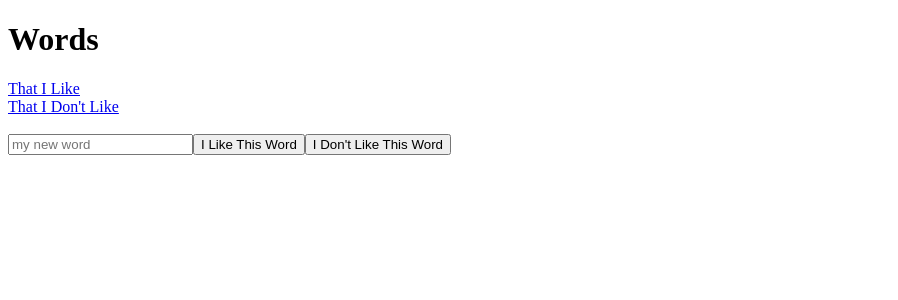
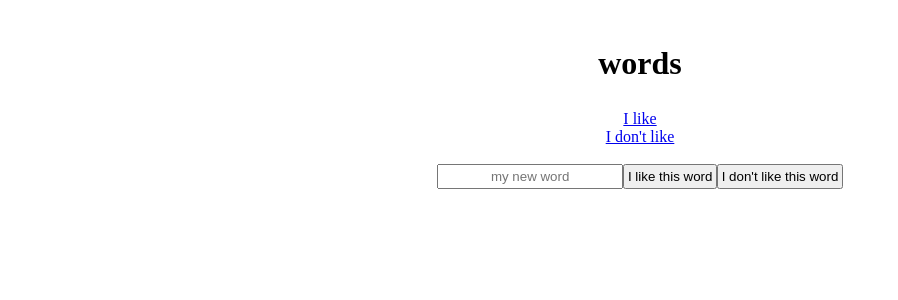
Before and after one commit to JS-Press/Words, a React (Create React App) app: page / in a window 1280 px wide. Shown: the top 300 px of the page, without its empty margins (0-898 px from the left). Built offline with nearby package versions, Linux system fonts and the light colour scheme; no server answers.

Commit message:
included fetched  gifs

```diff
--- a/src/App.css
+++ b/src/App.css
@@ -1,7 +1,10 @@
-/* .App {
+* {
   text-align: center;
+  padding:.2em;
+
 }
 
+/*
 .App-logo {
   height: 40vmin;
   pointer-events: none;
--- a/src/App.js
+++ b/src/App.js
@@ -12,6 +12,11 @@ function App() {
   const [likedWords, setLikedWords] = useState([])
   const [dislikedWords, setDislikedWords] = useState([])
   const [newWord, setNewWord] = useState('')
+
+  const headerStuff = {
+    'Accept': 'application/json',
+    'Content-Type': 'application/json'
+  }
 
 
 // Setting up initial liked / disliked word lists
@@ -28,17 +33,42 @@ function App() {
 
 // Handling new word
   function handleAddWord(feeling){
-    console.log(newWord, `added to ${ feeling }`)
-    setNewWord('')
+
+    // TRYIG TO CHOOSE A LIST OF CURRENT WORDS BASED ON FEELING
+    // let list = ''
+    // if(feeling === 'like'){ let list = likedWords}
+    // else if(feeling === 'dislike'){ let list = dislikedWords}
+          //{feeling : [...( feeling === 'dislike' ? dislikedWords : likedWords ), newWord]}
+
+
+    console.log(newWord, `added to ${ feeling }`, `with ${feeling === 'dislike' ? 'dislikedWords' : 'likedWords' }`)
+    console.log('patching', JSON.stringify({[feeling] : [...( feeling === 'dislike' ? dislikedWords : likedWords ), newWord]}))
+
+    fetch(`http://localhost:3000/`, {
+      method:'PATCH',
+      headers: headerStuff,
+      body: JSON.stringify({[feeling] : [...( feeling === 'dislike' ? dislikedWords : likedWords ), newWord]})
+  })
+    .then(r => r.json())
+    .then(data => console.log(data))
+    .catch(er => console.log(`Nope BECAUSE:${er}`))
+    // setNewWord('')
+
   }
+
   function handleChangeWord(e){
     setNewWord(e.target.value)
   }
 
   return (
     <>
-    <h1>Words</h1>
+    <h1>words</h1>
     <Navbar />
+      <br></br>
+      <br></br>
+      <NewWord newWord = {newWord} handleChangeWord = {handleChangeWord} handleAddWord = {handleAddWord} />
+      <br></br>
+      <br></br>
     <Switch>
       {/* <Route exact path='/' >
         <WordsILike likedWords = {likedWords} />
@@ -46,13 +76,10 @@ function App() {
       <Route path = "/like" >
         <WordsILike likedWords = {likedWords} />
       </Route>
-      <Route path = "/dontLike" >
+      <Route path = "/dont-like" >
         <WordsIDontLike dislikedWords = {dislikedWords} />
       </Route>
     </Switch>
-    <br></br>
-    <br></br>
-    <NewWord newWord = {newWord} handleChangeWord = {handleChangeWord} handleAddWord = {handleAddWord} />
     </>
   );
 }
--- a/src/Navbar.js
+++ b/src/Navbar.js
@@ -8,12 +8,12 @@ function Navbar(){
         <NavLink to="/like" activeStyle={{
             fontWeight: "bold",
             color: "red"
-        }}> That I Like </NavLink>
+        }}> I like </NavLink>
         <br></br>
-        <NavLink to="/dontLike"  activeStyle={{
+        <NavLink to="/dont-like"  activeStyle={{
             fontWeight: "bold",
             color: "red"
-        }}> That I Don't Like </NavLink>
+        }}> I don't like </NavLink>
         </>
     )
 
--- a/src/NewWord.js
+++ b/src/NewWord.js
@@ -1,15 +1,12 @@
 import React from 'react';
-import { useParams } from 'react-router-dom'
 
 function NewWord( { newWord, handleChangeWord, handleAddWord }){
-
-    let { feeling } = useParams()
 
     return (
         <>
         <input type ='text' placeholder ='my new word' value = {newWord} onChange = {handleChangeWord} />
-        <button onClick = {() => handleAddWord('like')} >I Like This Word</button>
-        <button onClick = {() => handleAddWord('dislike')} >I Don't Like This Word</button>
+        <button onClick = {() => handleAddWord('like')} >I like this word</button>
+        <button onClick = {() => handleAddWord('dislike')} >I don't like this word</button>
         </>
     )
 
--- /dev/null
+++ b/src/WordCard.js
@@ -0,0 +1,36 @@
+import {useEffect, useState} from 'react'
+
+function WordCard({ word }){
+
+    const [imgUrl, setImgURL] = useState('init')
+    // const fetchURL = `http://api.giphy.com/v1/gifs/search?q=${word}&api_key=nDPzADnKsqOAxpZ6yZcvFq0NUWv5oVVY&limit=1`
+    // const fetchURL = `http://api.giphy.com/v1/gifs/random?tag=${word}&api_key=nDPzADnKsqOAxpZ6yZcvFq0NUWv5oVVY&limit=1`
+
+    useEffect( () => {
+
+        fetch(`http://api.giphy.com/v1/gifs/random?tag=${word}&api_key=nDPzADnKsqOAxpZ6yZcvFq0NUWv5oVVY&limit=1`)
+        .then(r => r.json())
+        .then(obj => {
+            // console.log(word, obj.data)
+            setImgURL(obj.data)
+        })
+        .catch(er => `nope because ${er}`)
+    }, [])
+
+
+    // console.log(imgUrl)
+
+    // const theImage = imgUrl.images.fixed_width.url
+
+    return(
+<>
+<br></br>
+<p>{word}</p>
+{imgUrl !== 'init' ? <img src= {imgUrl.images.fixed_width.url} alt = {imgUrl.title} /> : null}
+<br></br>
+</>
+    )
+}
+
+
+export default WordCard
--- a/src/WordsIDontLike.js
+++ b/src/WordsIDontLike.js
@@ -1,16 +1,15 @@
 import React from 'react';
+import WordCard from './WordCard'
 
 function WordsIDontLike( { dislikedWords }){
 
 
-    const dislikedWordsList = dislikedWords.map(word => {
-        return <li key = {word} >{word}</li>
-    })
+    const dislikedWordsList = dislikedWords.map(word => <WordCard word = {word} key = {word} /> )
 
     return (
         <>
         {/* <h2>I Don't Like These Words:</h2> */}
-        <ul> {dislikedWordsList}</ul>
+        {dislikedWordsList}
         </>
     )
 }
--- a/src/WordsILike.js
+++ b/src/WordsILike.js
@@ -1,17 +1,14 @@
-import React, { useState, useEffect } from 'react';
+import React from 'react';
+import WordCard from './WordCard'
 
 function WordsILike( { likedWords } ){
 
-
-
-    const likedWordsList = likedWords.map(word => {
-        return <li key = {word} >{word}</li>
-    })
+    const likedWordsList = likedWords.map(word => <WordCard key = {word} word = {word} /> )
 
     return (
         <>
         {/* <h2>I Like These Words:</h2> */}
-        <ul> {likedWordsList}</ul>
+        {likedWordsList}
         </>
     )
 
--- a/src/index.js
+++ b/src/index.js
@@ -7,7 +7,7 @@ import { BrowserRouter as Router } from "react-router-dom"
 ReactDOM.render(
   <React.StrictMode>
     <Router>
-    <App />
+    <App className = 'App' />
     </Router>
   </React.StrictMode>,
   document.getElementById('root')
```
